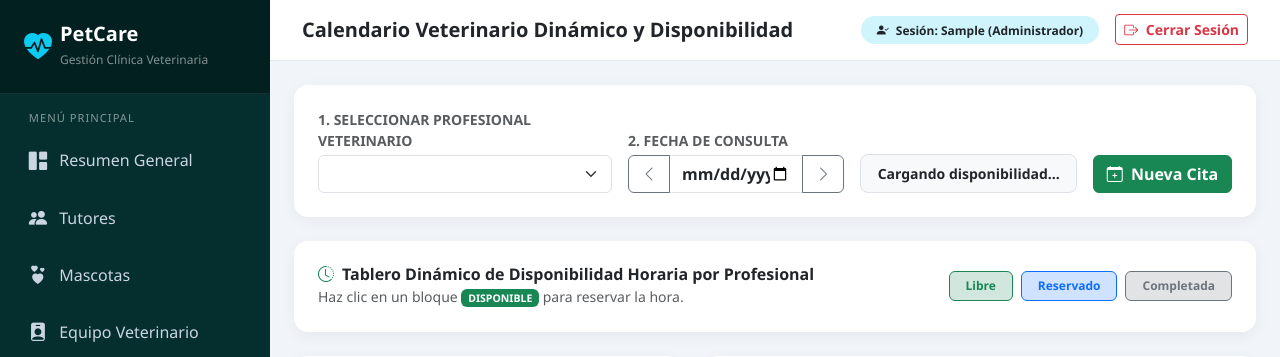
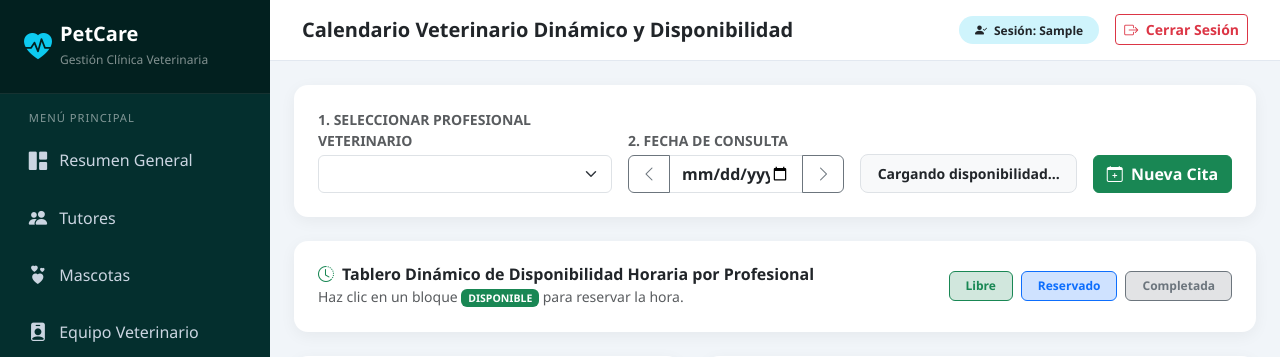
Before and after one commit to BastianGonzalez22/Eva3_backend, a Django app: page /agenda/ in a window 1280 px wide. Shown: the top 357 px of the page. Run offline with Django 5.2, Linux system fonts and the light colour scheme; the visitor is signed in with stand-in values (Sample User, id 1); data that the repository does not hold is empty.

Commit message:
Cambios de nombre

```diff
--- a/templates/base.html
+++ b/templates/base.html
@@ -29,7 +29,6 @@
     </style>
 </head>
 <body>
-    <!-- Menú Lateral con Enlaces Condicionados a los Permisos del Rol -->
     <aside class="sidebar">
         <div class="sidebar-brand d-flex align-items-center">
             <i class="bi bi-heart-pulse-fill text-info fs-3 me-2"></i>
@@ -39,6 +38,7 @@
             </div>
         </div>
 
+        <!-- Menú lateral limpio (sin textos entre paréntesis) -->
         <nav class="nav flex-column nav-sidebar">
             <small class="text-uppercase text-white-50 px-3 mb-2" style="font-size: 0.7rem; letter-spacing: 1px;">Menú Principal</small>
             <a href="{% url 'inicio' %}" class="nav-link {% if menu == 'inicio' %}active{% endif %}">
@@ -90,7 +90,6 @@
         </div>
     </aside>
 
-    <!-- Contenedor Principal -->
     <div class="main-wrapper">
         <header class="topbar">
             <h5 class="mb-0 fw-bold text-dark">{{ titulo }}</h5>
@@ -98,9 +97,7 @@
                 <span class="badge bg-info-subtle text-dark px-3 py-2 rounded-pill">
                     <i class="bi bi-person-check-fill me-1"></i>
                     Sesión: <strong>{{ request.user.first_name|default:request.user.username }}</strong>
-                    ({% if request.user.is_superuser %}Administrador{% elif perms.clinica.view_fichaclinica %}Veterinario{% else %}Recepción{% endif %})
                 </span>
-                <!-- Formulario de Logout por POST con CSRF Token -->
                 <form method="POST" action="{% url 'logout' %}" class="m-0">
                     {% csrf_token %}
                     <button type="submit" class="btn btn-sm btn-outline-danger fw-semibold">
```
